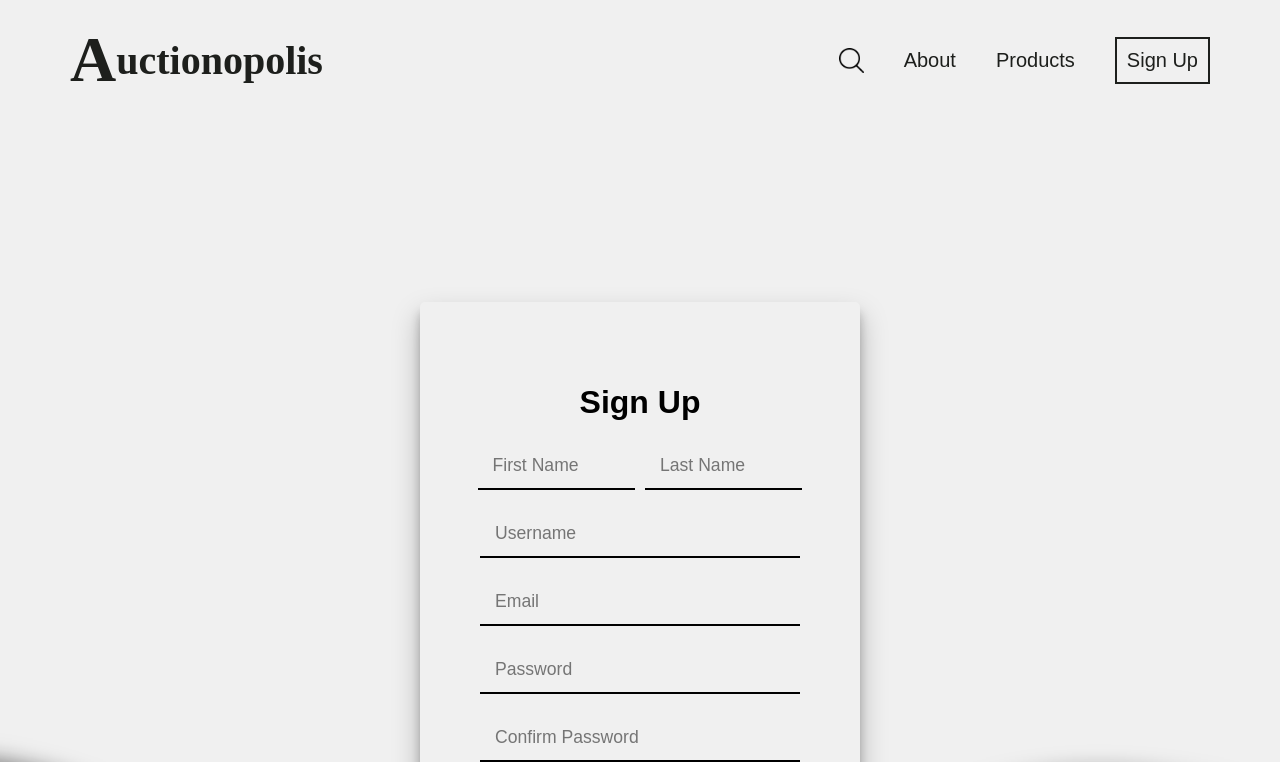
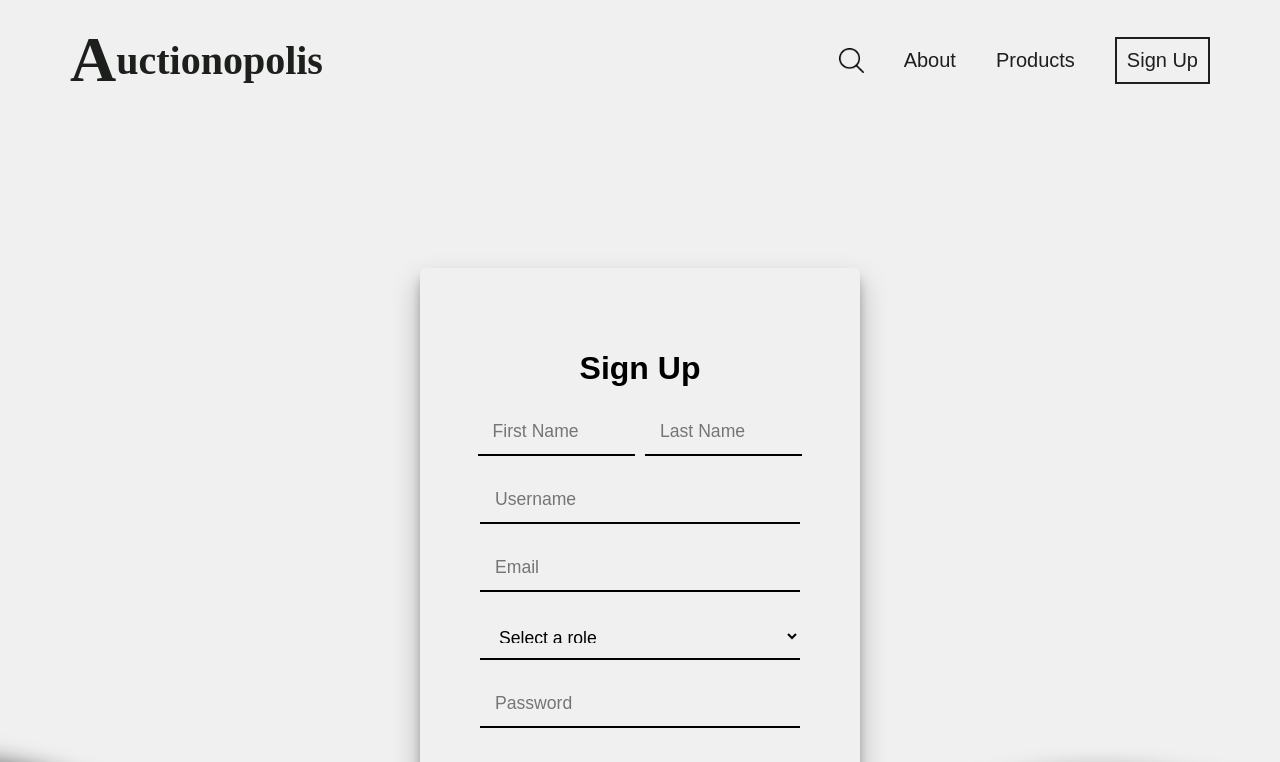
Before and after one commit to Kid-Bayou/Auctionopolis, a React (Vite) app in the folder UI/: page /signup in a window 1280 px wide. Shown: the top 762 px of the page. Built offline with nearby package versions, Linux system fonts and the light colour scheme; no server answers; a web font is replaced by a local one.

Commit message:
role added to signup

```diff
--- a/UI/src/account/Signup.jsx
+++ b/UI/src/account/Signup.jsx
@@ -18,6 +18,7 @@ function Signup() {
     lastName: "",
     userName: "",
     email: "",
+    role: "",
     password: "",
     confirmPassword: "",
   });
@@ -27,6 +28,7 @@ function Signup() {
     lastName: "",
     userName: "",
     email: "",
+    role: "",
   });
 
   const [errors, setErrors] = useState({
@@ -34,6 +36,7 @@ function Signup() {
     lastName: "",
     userName: "",
     email: "",
+    role: "",
     password: "",
     confirmPassword: "",
   });
@@ -74,6 +77,11 @@ function Signup() {
       valid = false;
     } else if (!/\S+@\S+\.\S+/.test(userData.email)) {
       newErrors.email = "Email is invalid";
+      valid = false;
+    }
+
+    if (!userData.role) {
+      newErrors.role = "Role is required";
       valid = false;
     }
 
@@ -126,6 +134,7 @@ function Signup() {
       lastName: userData.lastName,
       userName: userData.userName,
       email: userData.email,
+      role: userData.role
     }));
   };
 
@@ -136,7 +145,8 @@ function Signup() {
       userInfo.firstName &&
       userInfo.lastName &&
       userInfo.userName &&
-      userInfo.email
+      userInfo.email &&
+      userInfo.role
     ) {
       createUser();
     }
@@ -215,6 +225,23 @@ function Signup() {
             />
             {errors.email && <span className="error">{errors.email}</span>}
 
+
+
+            <select
+            className="signup-login-input"
+              name="role"
+              onChange={handleChange}
+              value={userData.role}
+              required
+            >
+              <option value="">Select a role</option>
+              <option value="Seller">Seller</option>
+              <option value="Buyer">Buyer</option>
+            </select>
+            {errors.role && (
+              <span className="error">{errors.role}</span>
+            )}
+
             <input
               className="signup-login-input"
               type="password"
```
